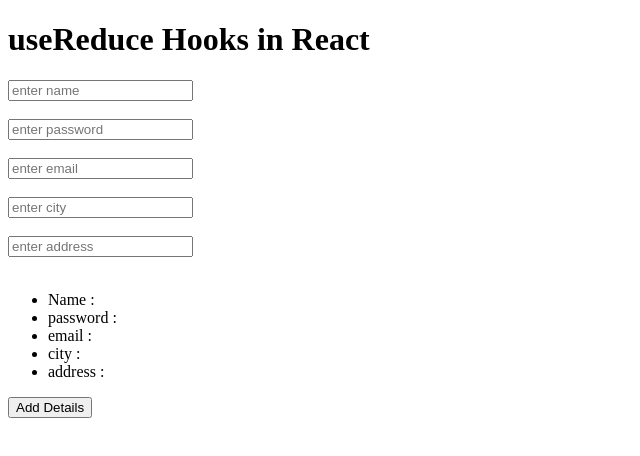
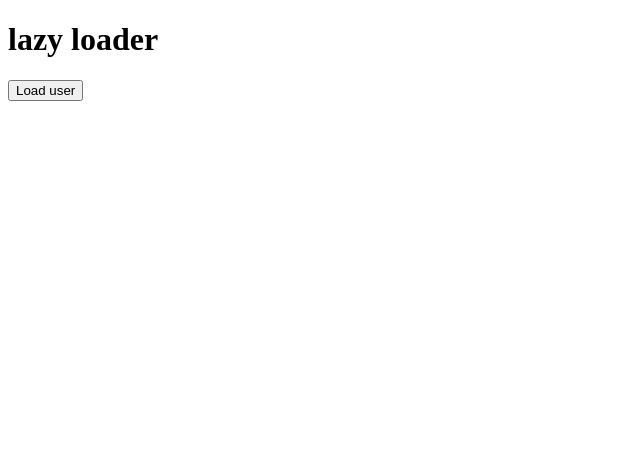
Before and after one commit to Sonukumar201995/react_practice-02, a React (Vite) app: page / in a window 1280 px wide. Shown: the top 456 px of the page, without its empty margins (0-640 px from the left). Built offline with nearby package versions, Linux system fonts and the light colour scheme.

Commit message:
lazy loading

```diff
--- a/src/App.jsx
+++ b/src/App.jsx
@@ -1,52 +1,21 @@
-import { useReducer } from "react";
+import { lazy, Suspense, useState } from "react";
+// import User from "./User";
 
-   const emptyData={
-        name:'',
-        password:'',
-        email:'',
-        city:'',
-        address:''
-    }
+const User =lazy (()=>import('./User'))
 
-
-    const reducer=(data,action)=>{
-        return {...data,[action.type]:action.val}
-    }
 function App()
 {
+    const [load,setLoad]=useState(false)
 
-    const[state,dispatch]=useReducer(reducer,emptyData)
-        // console.log(state)
     return(
         <>
-        <h1>useReduce Hooks in React</h1>
-        <input type="text" onChange={(event)=>dispatch({val:event.target.value,type:'name'})} placeholder="enter name"/>
-        <br /><br />
-
-        <input type="password" onChange={(event)=>dispatch({val:event.target.value,type:'password'})} placeholder="enter password"/>
-        <br /><br />
-
-        <input type="text" onChange={(event)=>dispatch({val:event.target.value,type:'email'})} placeholder="enter email"/>
-        <br /><br />
-
-        <input type="text" onChange={(event)=>dispatch({val:event.target.value,type:'city'})} placeholder="enter city"/>
-        <br /><br />
-
-        <input type="text" onChange={(event)=>dispatch({val:event.target.value,type:'address'})} placeholder="enter address"/>
-        <br /><br />
-
-         <ul>
-            <li>Name :{state.name}</li>
-            <li>password :{state.password}</li>
-            <li>email :{state.email}</li>
-            <li>city :{state.city}</li>
-            <li>address :{state.address}</li>
-        </ul>
-
-        <button onClick={()=>console.log(state)}>Add Details</button>
-
-
+        <h1>lazy loader</h1>
+        {
+              load ?<Suspense fallback={<h3>loading.......</h3>}><User /></Suspense>:null
+        }
+        <button onClick={()=>setLoad(true)}>Load user</button>
         </>
     )
 }
+
 export default App;
--- /dev/null
+++ b/src/User.jsx
@@ -0,0 +1,10 @@
+function User()
+{
+    return(
+        <>
+        <h1>user page</h1>
+        </>
+    )
+}
+
+export default User;
```
